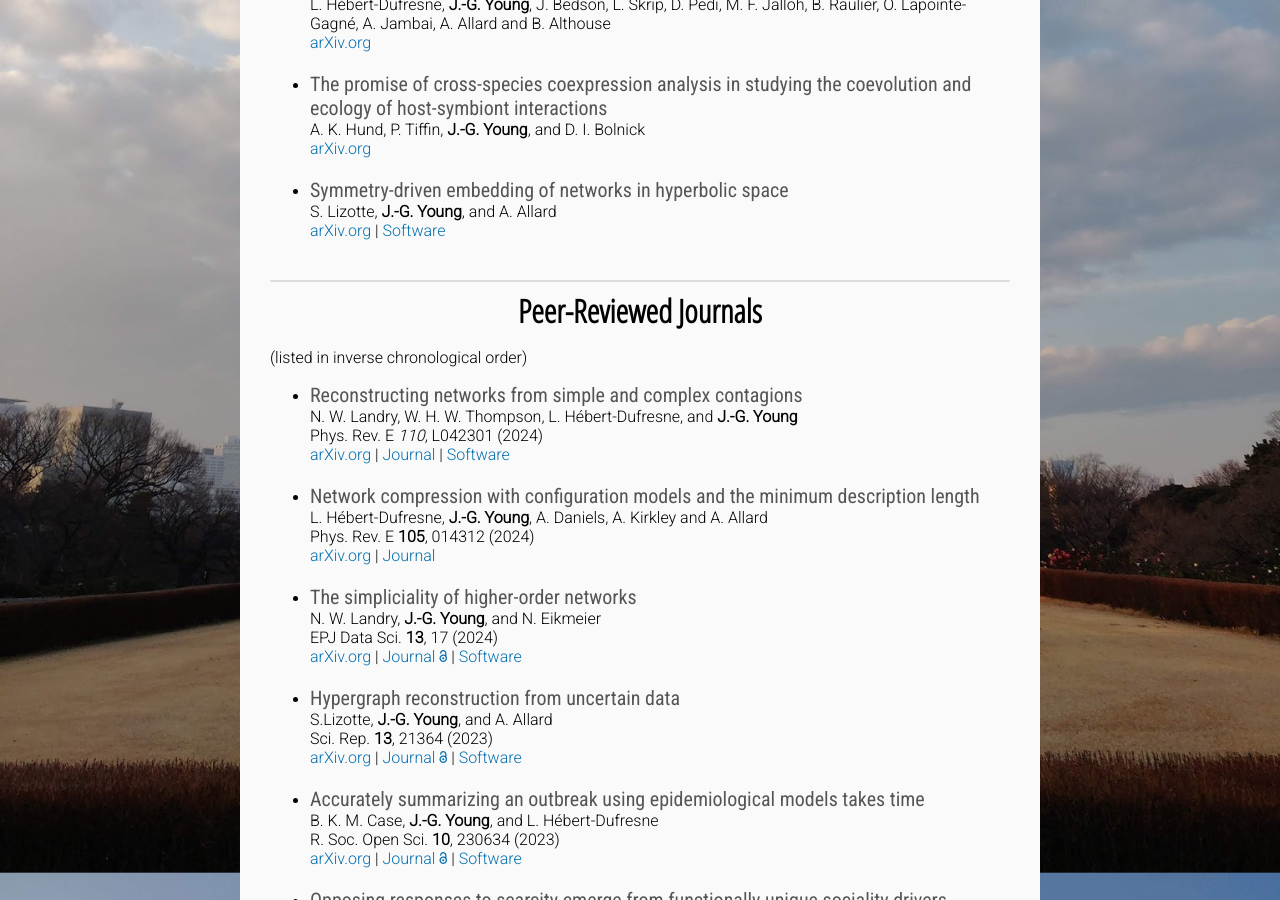
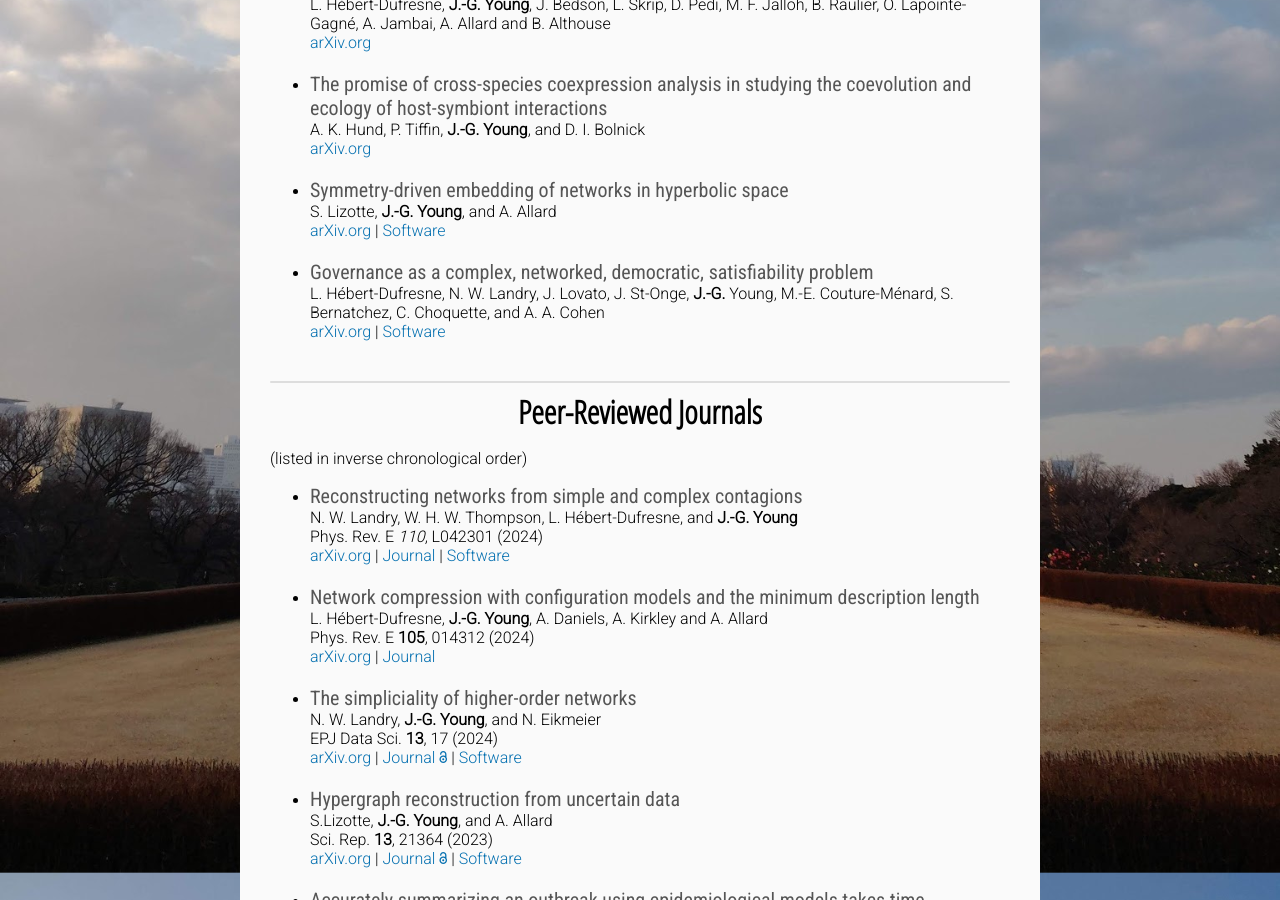
Before and after one commit to jg-you/jg-you.github.io, a Jekyll site: the page built from index.md, in a window 1280 px wide and 900 px high, scrolled down 834 px. Built offline with Jekyll 4.4.1, drawn with Linux system fonts in a browser that asks for light colours; some web fonts are replaced; comment, search, counter and statistics services are not loaded.

Commit message:
governance

```diff
--- a/index.md
+++ b/index.md
@@ -31,6 +31,12 @@ A. K. Hund, P. Tiffin, **J.-G. Young**, and  D. I. Bolnick<br/>
 * <span class="pub-title">Symmetry-driven embedding of networks in hyperbolic space</span><br/>
 S. Lizotte, **J.-G. Young**, and A. Allard<br/>
 [arXiv.org](https://doi.org/10.48550/arXiv.2406.10711)  |  [Software](https://github.com/DynamicaLab/bigue)
+
+
+* <span class="pub-title">Governance as a complex, networked, democratic, satisfiability problem</span><br/>
+L. Hébert-Dufresne, N. W. Landry, J. Lovato, J. St-Onge, **J.-G.** Young, M.-E. Couture-Ménard, S. Bernatchez, C. Choquette, and A. A. Cohen<br/>
+[arXiv.org](https://doi.org/10.48550/arXiv.2412.03421)  |  [Software](https://doi.org/10.5281/zenodo.14257344)
+
 
 
 <div class="end-of-post"></div>
```
Also changed, not shown: 1 other file.
